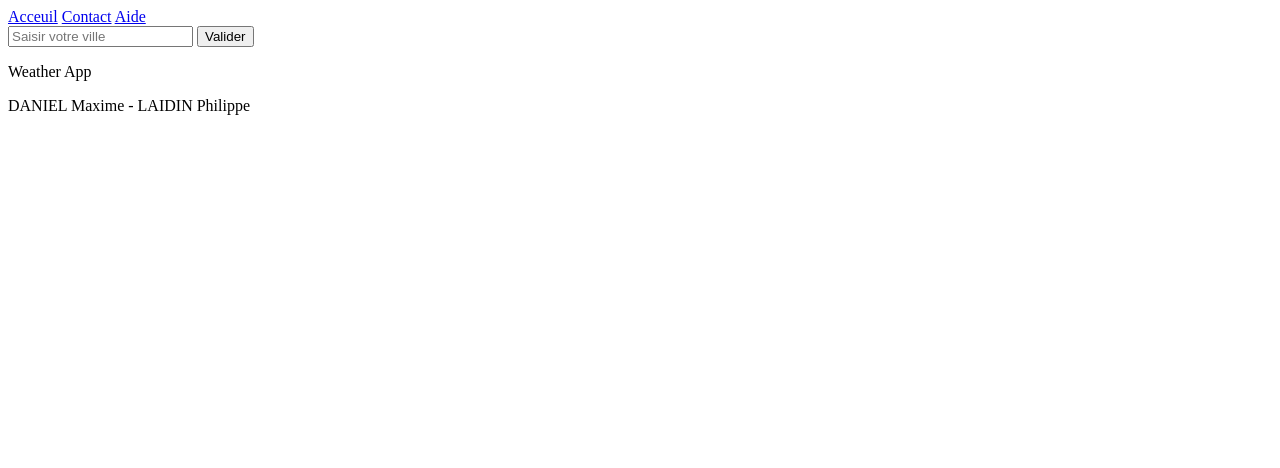
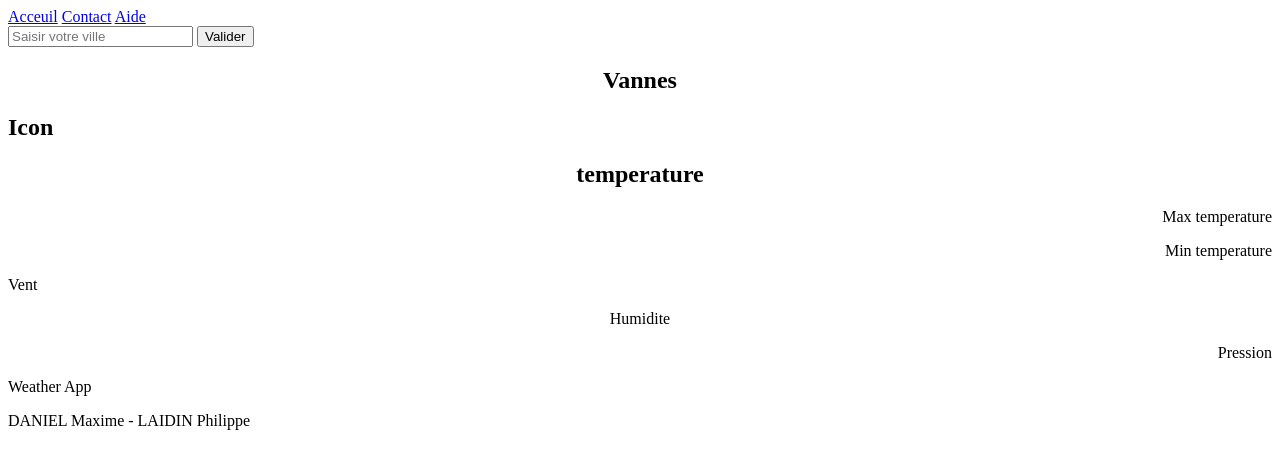
Before and after one commit to max-208/Weather-tp1-3, a plain HTML site: page src/index.html in a window 1280 px wide. Drawn offline with Linux system fonts and the light colour scheme.

Commit message:
HTML all elements

```diff
--- a/src/index.html
+++ b/src/index.html
@@ -18,6 +18,36 @@
         <button type="button" name="button"> Valider  </button>
         </section>
 
+        <section>
+            <div style="text-align:center;width: 300px;margin: 0 auto;">
+                <h1>Vannes</h1>
+            </div>
+            <div style="text-align: left;">
+                <h1>Icon</h1>
+            </div>
+            <div style="text-align: center;">
+                <h1>temperature</h1>
+            </div>
+            <div style="text-align:right">
+                <p>Max temperature</p></div>
+            <div style="text-align:right">
+                <p>Min temperature<p></p>
+            </div>
+
+
+        <div>
+            <div style="text-align: left;">
+                <p> Vent </p>
+            </div>
+            <div style="text-align:center">
+                <p> Humidite</p></div>
+            <div style="text-align:right">
+                <p> Pression <p></p>
+            </div>
+        </div>
+
+
+
 
 
         <footer>
```
